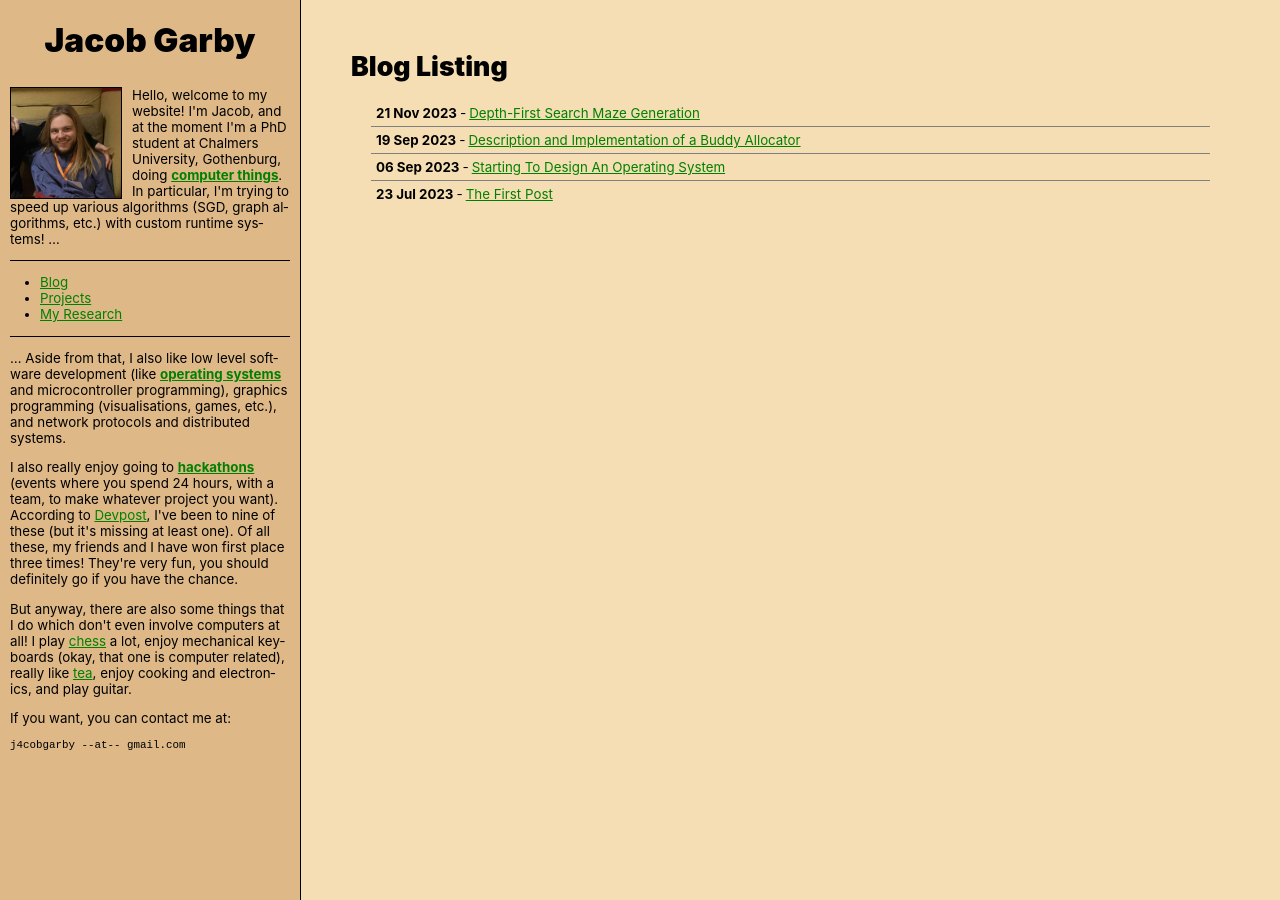
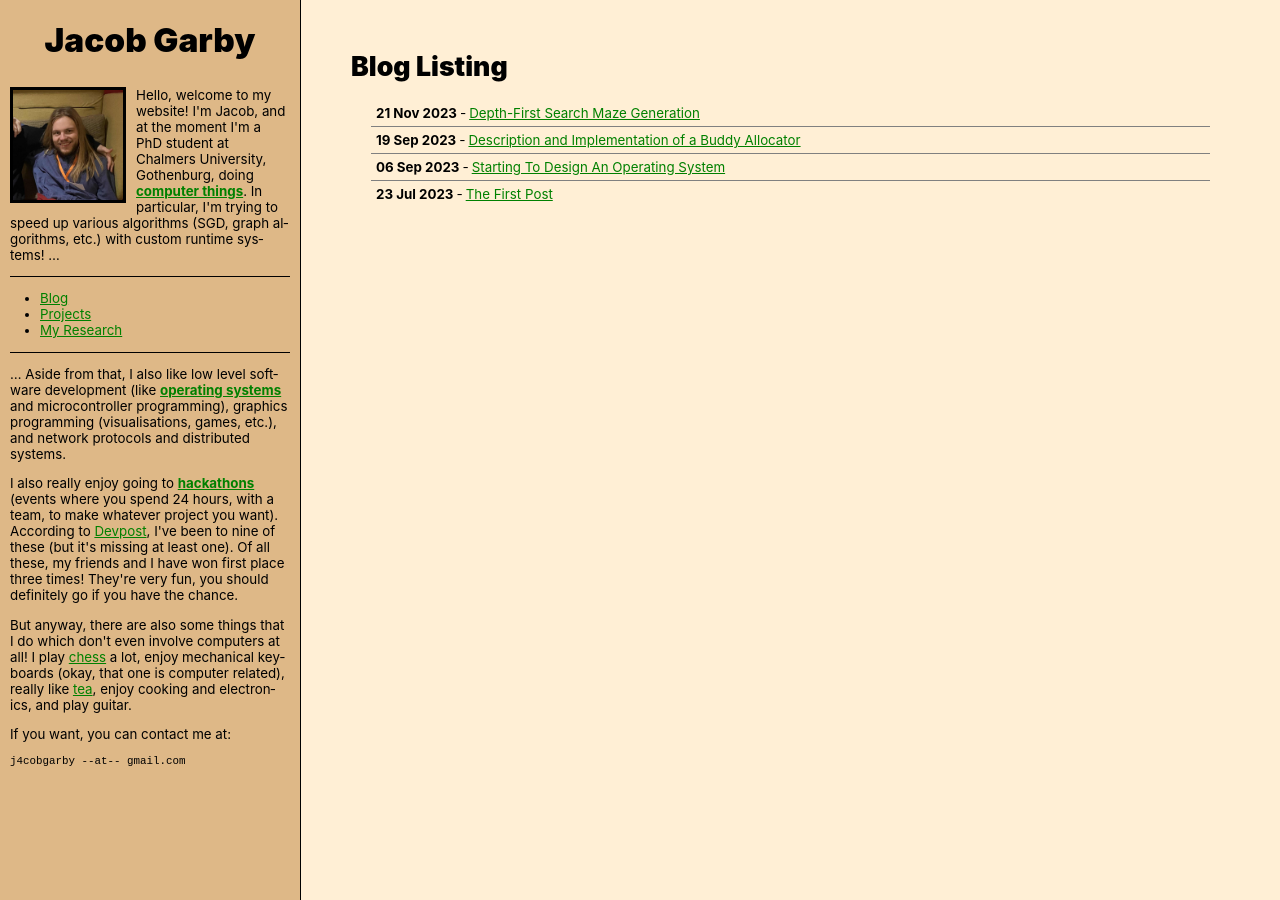
Before and after one commit to j4cobgarby/j4cobgarby.github.io, a Jekyll site: the page built from index.html, in a window 1280 px wide. Built offline with Jekyll 4.4.1, drawn with Linux system fonts in a browser that asks for light colours; some web fonts are replaced.

Commit message:
lighter bg

```diff
--- a/assets/css/style.css
+++ b/assets/css/style.css
@@ -10,7 +10,7 @@
 }
 
 body {
-    background-color: #c6cfef;
+    background-color: black;
     font-family: 'Inter', sans-serif;
     font-size: smaller;
     padding: 0;
@@ -81,7 +81,7 @@
 
 div.content {
     padding: 50px;
-    background-color: wheat;
+    background-color: papayawhip;
     border-left: 1px solid black;
     box-sizing: border-box;
 
@@ -152,7 +152,7 @@
     margin: 0;
     margin-right: 10px;
     width: 110px;
-    border: 1px solid black;
+    border: 3px solid black;
 }
 
 /* uhhh, i think this was so that when there are three images in a row they
```
